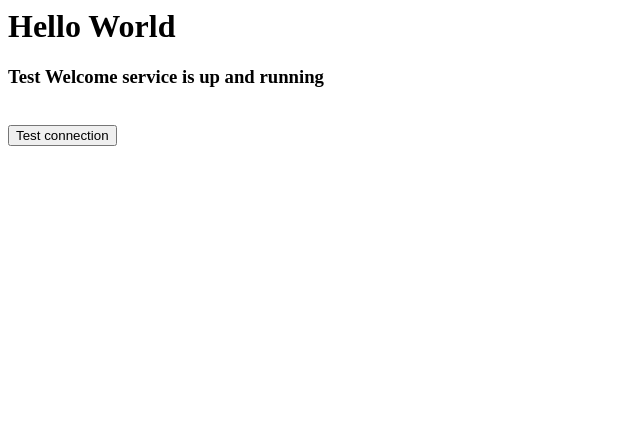
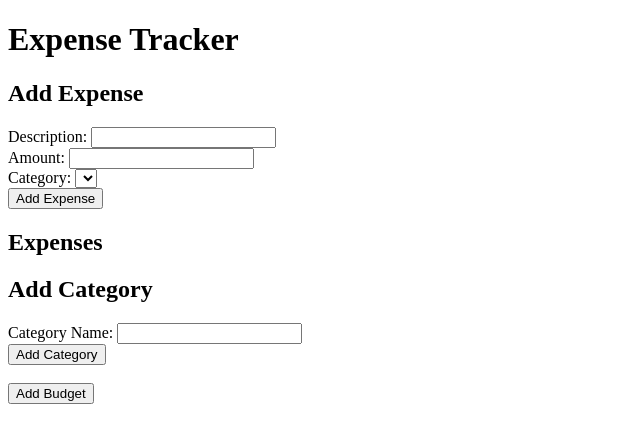
Before and after one commit to starlightknown/istio-sample, a Flask app: page / in a window 1280 px wide. Shown: the top 443 px of the page, without its empty margins (0-640 px from the left). Run offline with Flask 3, Linux system fonts and the light colour scheme; lists and menus that the app fills with data are empty.

Commit message:
expense=tracker

```diff
--- a/microservices/service1/app/app.py
+++ b/microservices/service1/app/app.py
@@ -1,44 +1,35 @@
-from flask import Flask, render_template, request, flash, redirect, url_for
-
+from flask import Flask, render_template, request, jsonify, redirect, url_for
 import requests
-import os
 
 app = Flask(__name__)
+
+BUDGETING_FRONTEND_ALIAS = 'budgeting-frontend'  # Alias of Budgeting Frontend in docker-compose
+BUDGETING_FRONTEND_PORT = 5051  # Port exposed by Budgeting Frontend in docker-compose
+
 app.secret_key = 'thisisjustarandomstring'
 
+expenses = []
+categories = []
 
 @app.route('/', methods=['POST', 'GET'])
 def index():
     if request.method == "POST":
-        if request.form['submit_button'] == 'Test connection':
-            ret = os.system('ping welcome-service -w 1')
-            if ret == 0:
-                flash('The test was successful', "green")
-                return redirect(url_for("test"))
-            else:
-                flash('The test failed. Welcome-service is not UP', "red")
-                return redirect(url_for("index"))
+        description = request.form['description']
+        amount = float(request.form['amount'])
+        category = request.form['category']
+        expenses.append({'description': description, 'amount': amount, 'category': category})
+    return render_template('index.html', expenses=expenses, categories=categories)
 
-        elif request.form['submit_button'] == 'Reset':
-            return redirect(url_for("index"))
-        else:
-            pass
-    return render_template('index.html')
+@app.route('/add_category', methods=['POST'])
+def add_category():
+    category_name = request.form['category_name']
+    categories.append(category_name)
+    return redirect(url_for('index'))
 
-
-@app.route('/test', methods=['POST', 'GET'])
-def test():
-    if request.method == "POST":
-        if request.form['submit_button'] == 'Reset':
-            return redirect(url_for("index"))
-        elif request.form['submit_button'] == 'Get Message':
-            data = requests.get('http://welcome-service:5051').json()
-            flash(str(data), "green")
-            return redirect(url_for('test'))
-        else:
-            pass
-    return render_template('test_service.html')
-
+@app.route('/goto_budgeting', methods=['GET'])
+def goto_budgeting():
+    budgeting_frontend_url = "http://budgeting-frontend:5051"
+    return redirect(budgeting_frontend_url)
 
 if __name__ == '__main__':
     app.run(debug=True, port=5050, host="0.0.0.0")
--- a/microservices/service1/app/templates/index.html
+++ b/microservices/service1/app/templates/index.html
@@ -1,23 +1,45 @@
+<!DOCTYPE html>
 <html>
+<head>
+    <title>Expense Tracker</title>
+</head>
 <body>
-      <h1>Hello World</h1>
-
-      <h3>Test Welcome service is up and running</h3>
-      <form action="" method="POST">
+    <h1>Expense Tracker</h1>
+    <h2>Add Expense</h2>
+    <form action="/" method="POST">
+        <label for="description">Description: </label>
+        <input type="text" name="description" required>
         <br>
-         <input type="submit" name="submit_button" value="Test connection">
+        <label for="amount">Amount: </label>
+        <input type="number" step="0.01" name="amount" required>
+        <br>
+        <label for="category">Category: </label>
+        <select name="category">
+            {% for category in categories %}
+            <option value="{{ category }}">{{ category }}</option>
+            {% endfor %}
+        </select>
+        <br>
+        <input type="submit" value="Add Expense">
     </form>
 
-        {% for category, message in get_flashed_messages(with_categories=true) %}
+    <h2>Expenses</h2>
     <ul>
-            <li>
-            <div style="color: {{category}} ">{{ message }}</div>
-            </li>
-            <form action="" method="POST">
+        {% for expense in expenses %}
+        <li>{{ expense.description }} - ${{ expense.amount }} ({{ expense.category }})</li>
+        {% endfor %}
+    </ul>
+
+    <h2>Add Category</h2>
+    <form action="/add_category" method="POST">
+        <label for="category_name">Category Name: </label>
+        <input type="text" name="category_name" required>
         <br>
-         <input type="submit" name="submit_button" value="reset">
+        <input type="submit" value="Add Category">
     </form>
-        </ul>
-      {% endfor %}
+    <br>
+    <a href="/goto_budgeting" target="_blank">
+        <button>Add Budget</button>
+    </a>
 </body>
 </html>
--- a/microservices/service2/app/requirements.txt
+++ b/microservices/service2/app/requirements.txt
@@ -1,2 +1,3 @@
 flask
 flask-restful
+requests
```
Also changed, not shown: microservices/Docker-compose.yaml (+7 -9 lines), microservices/service1/app/templates/test_service.html (deleted, +0 -19 lines), microservices/service2/app/app.py (+15 -11 lines), microservices/service2/app/templates/index.html (added, +16 -0 lines), 5 other files. Lines whose indentation alone changed are shown as unchanged.
